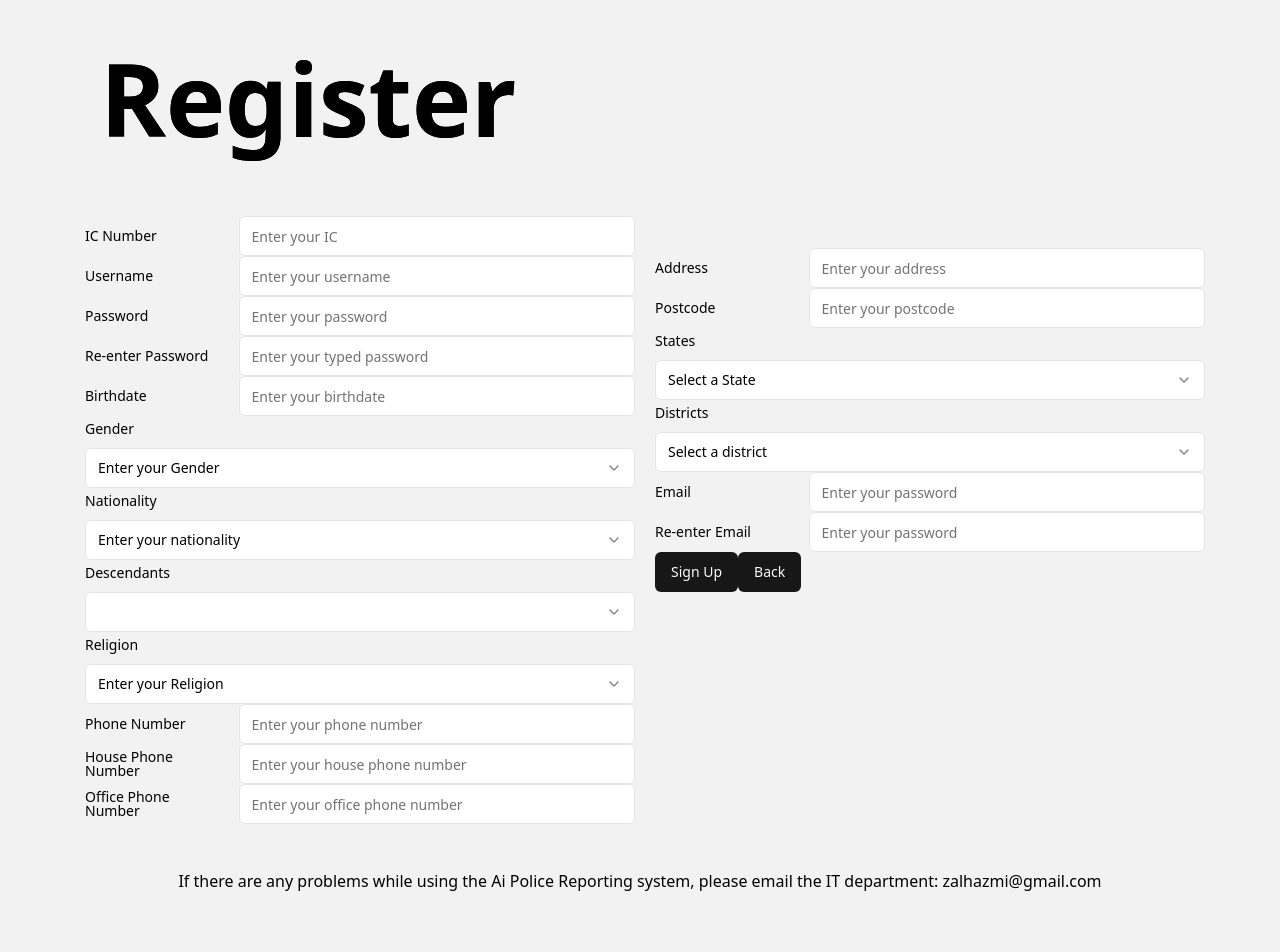
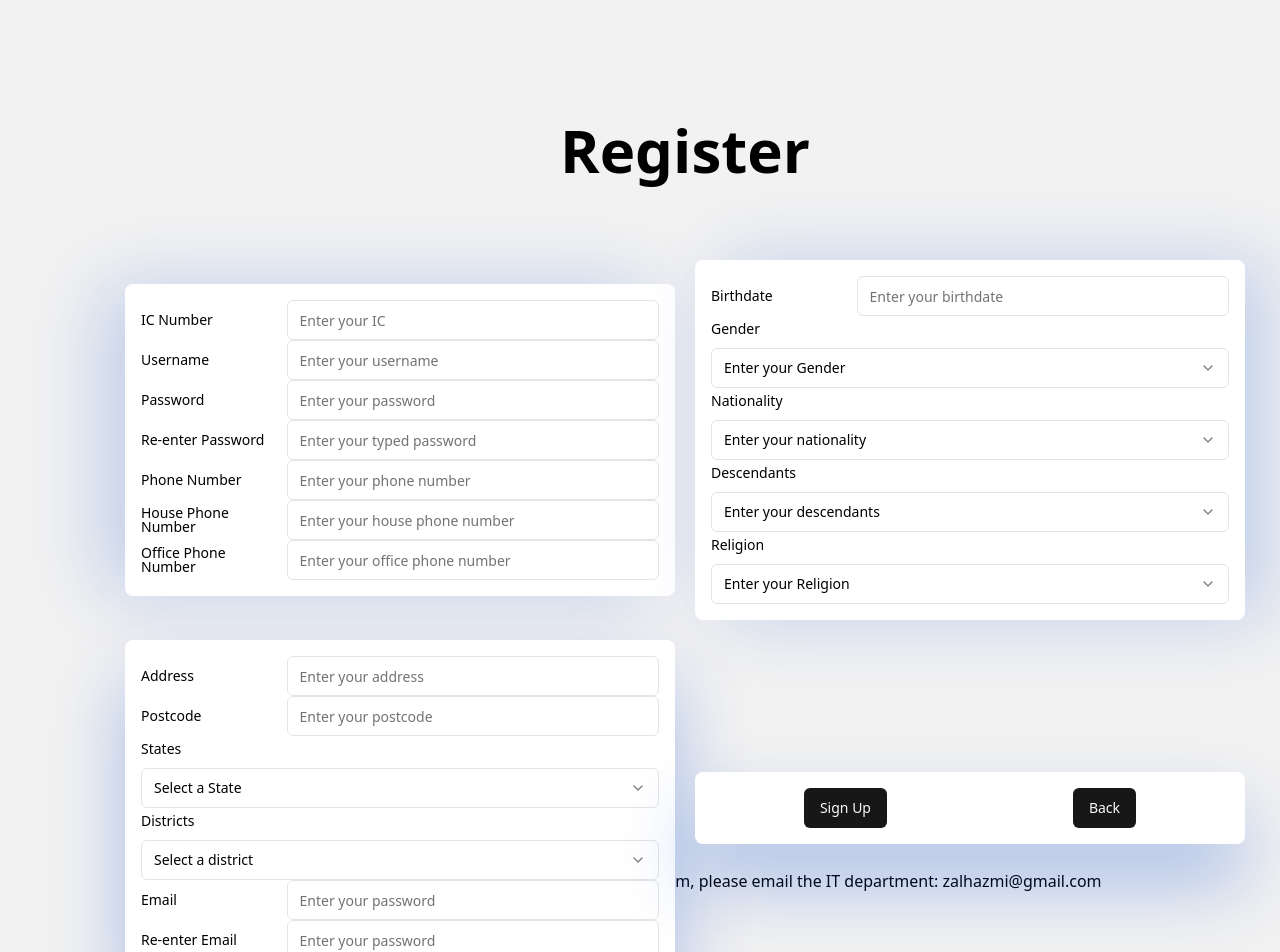
Before and after one commit to ZeroHazmi/front-end, a Next.js app: page /sign-up in a window 1280 px wide. Shown: the top 952 px of the page. Before the commit the page ends 893 px from the top, so only its background shows below. Built offline with nearby package versions, Linux system fonts and the light colour scheme.

Commit message:
to be continue

```diff
--- a/app/(auth)/sign-up/page.tsx
+++ b/app/(auth)/sign-up/page.tsx
@@ -15,9 +15,7 @@ export default function SignUpPage(){
         <div className="user-signup-body">
         <div className="user-signup-main-container">
                 <div className="user-signup-container">
-                    <div className="user-signup-title">
-                        Register
-                    </div>
+
                     <div>
                         <SignupAuthForm />
                     </div>
--- a/components/SignupAuthForm.tsx
+++ b/components/SignupAuthForm.tsx
@@ -109,41 +109,81 @@ const SignupAuthForm = () => {
     return (
         <section>
 
-            <div className="user-signup-title">
-                Register
-            </div>
+
 
             <Form {...form}>
                 <form onSubmit={form.handleSubmit(onSubmit)} className="space-y-8">
 
-                    <div className="user-signup-left-form">
+
+
+
+
+
+
+
+                    {/* MAIN CONTAINER */}
+                    <div className='w-[1200px] flex flex-wrap justify-center items-center mt-[15vh]'>
+                        {/* TITLE CONTAINER */}
+                        <div className="flex justify-center items-center font-bold text-6xl  text-center text-7 mb-[10vh]">
+                            <h1>
+                                Register
+                            </h1>
+                        </div>
+                        {/* CONTAINERS 1&2 */}
+                        <div className="max-w-[1200px] min-w-[550px] flex justify-center items-center flex-wrap gap-5 mb-5">
+                            <div className="w-[550px] bg-white  rounded-lg shadow-left-custom-blue p-4">
                                 <RegisterCustomInput control={form.control} name='icnumber' label="IC Number" placeholder='Enter your IC' id='ic-input'/>
                                 {/* add file picker beside IC input */}
                                 <RegisterCustomInput control={form.control} name='username' label="Username" placeholder='Enter your username' id='username-input'/>
                                 <RegisterCustomInput control={form.control} name='password' label="Password" placeholder='Enter your password' id='password-input'/>
                                 <RegisterCustomInput control={form.control} name='repassword' label="Re-enter Password" placeholder='Enter your typed password' id='repassword-input'/>
-
+                                <RegisterCustomInput control={form.control} name='phoneNumber' label="Phone Number" placeholder='Enter your phone number' id='phone-input'/>
+                                <RegisterCustomInput control={form.control} name='housePhoneNumber' label="House Phone Number" placeholder='Enter your house phone number' id='house-phone-input'/>
+                                <RegisterCustomInput control={form.control} name='officePhoneNumber' label="Office Phone Number" placeholder='Enter your office phone number' id='office-phone-input'/>
+                            </div>
+                            <div className="w-[550px] h bg-white   rounded-lg shadow-right-custom-blue p-4">
                             {/* Birthday Picker */}
                                 <RegisterCustomInput control={form.control} name='birthday' label="Birthdate" placeholder='Enter your birthdate' id='birthday-input'/>
                                 <SelectInput control={form.control} name='gender' label="Gender" placeholder='Enter your Gender' id='gender-input' options={gender}/>
                                 <SelectInput control={form.control} name='nationality' label="Nationality" placeholder='Enter your nationality' id='nationality-input' options={nationality}/>
-                        <SelectInput control={form.control} name='descendants' label="Descendants" placeholder='' id='descendant-input' options={descendants}/>
+                                <SelectInput control={form.control} name='descendants' label="Descendants" placeholder='Enter your descendants' id='descendant-input' options={descendants}/>
                                 <SelectInput control={form.control} name='religion' label="Religion" placeholder='Enter your Religion' id='religion-input' options={religion} />
+                            </div>
+                        </div>
 
-                        <RegisterCustomInput control={form.control} name='phoneNumber' label="Phone Number" placeholder='Enter your phone number' id='phone-input'/>
-                        <RegisterCustomInput control={form.control} name='housePhoneNumber' label="House Phone Number" placeholder='Enter your house phone number' id='house-phone-input'/>
-                        <RegisterCustomInput control={form.control} name='officePhoneNumber' label="Office Phone Number" placeholder='Enter your office phone number' id='office-phone-input'/>
-                    </div>
-                    <div className="user-signup-right-form">
+                        <div className=" max-w-[1200px] min-w-[550px] flex  justify-center items-center   border-solid flex-wrap gap-5 ">
+                            <div className=" w-[550px] bg-white  rounded-lg shadow-bottom-custom-blue p-4">
                                 <RegisterCustomInput control={form.control} name='address' label="Address" placeholder='Enter your address' id='address-input'/>
                                 <RegisterCustomInput control={form.control} name='postcode' label="Postcode" placeholder='Enter your postcode' id='postcode-input'/>
                                 <SelectInput control={form.control} name='state' label="States" placeholder='Select a State' id='state-input' options={states} />
                                 <SelectInput control={form.control} name='region' label="Districts" placeholder='Select a district' id='district-input' options={district}  />
                                 <RegisterCustomInput control={form.control} name='email' label="Email" placeholder='Enter your password' id='password-input'/>
                                 <RegisterCustomInput control={form.control} name='reemail' label="Re-enter Email" placeholder='Enter your password' id='password-input'/>
+                            </div>
+                            <div className="flex justify-around items-center w-[550px] bg-white rounded-lg shadow-bottom-custom-blue p-4">
                                 <Button type="submit" className="btn-primary">Sign Up</Button>
                                 <Button type='button' onClick={returnToLogin} className='btn-secondary'>Back</Button>
                             </div>
+                        </div>
+
+
+                    </div>
+
+
+
+
+
+
+
+
+
+
+
+
+
+
+
+
                 </form>
             </Form>
 
```
Lines whose indentation alone changed are shown as unchanged.
